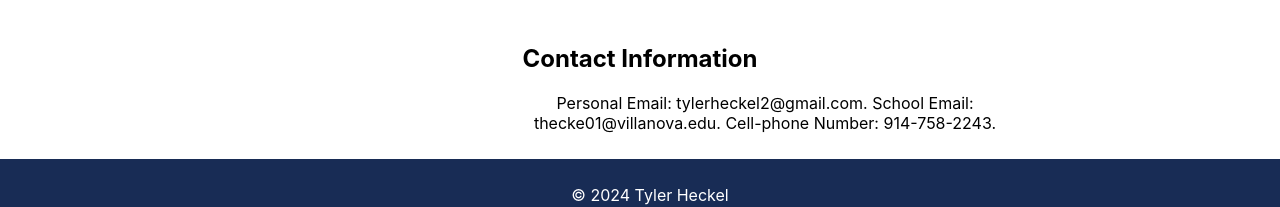
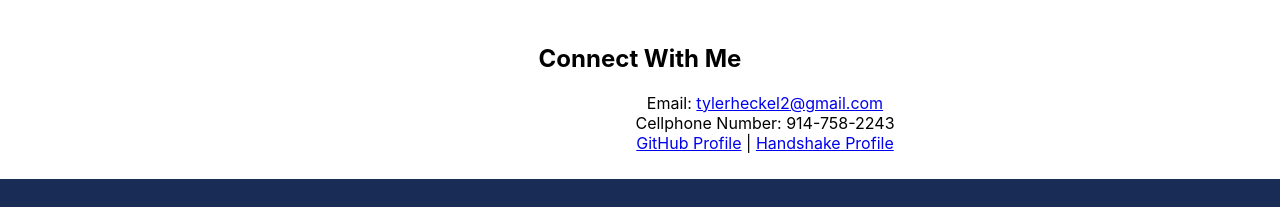
Before and after one commit to tylerheckel2/MyPortfolioWebsite, a React (Create React App) app in the folder my-portfolio/: page /home in a window 1280 px wide. Shown: the part 647-854 px from the top of the page. Built offline with nearby package versions, Linux system fonts and the light colour scheme.

Commit message:
Updated home and skills page info

```diff
--- a/my-portfolio/src/Home.js
+++ b/my-portfolio/src/Home.js
@@ -48,10 +48,10 @@ export default function HomePage() {
             my talent, professional experience, and project portfolio.
         </p>
         </div>
-        <h2>Contact Information</h2>
+        <h2>Connect With Me</h2>
         <div class ="typing-area">
         <p class ="typing-area">
-            Personal Email: tylerheckel2@gmail.com. School Email: thecke01@villanova.edu. Cell-phone Number: 914-758-2243.
+            Email: <a href="mailto:tylerheckel2@gmail.com">tylerheckel2@gmail.com</a><br></br>Cellphone Number: 914-758-2243<br></br><a href="https://github.com/tylerheckel2">GitHub Profile</a> | <a href="https://villanova.joinhandshake.com/stu/users/40794812">Handshake Profile</a>
         </p>
         </div>
       </section>
--- a/my-portfolio/src/Skills.js
+++ b/my-portfolio/src/Skills.js
@@ -64,7 +64,7 @@ export default function SkillsPage(){
         <tbody>
           <tr class ="td-typing-area">
             <td>Java, Javascript, C, C#, Python, HTML, CSS, Dart.</td>
-            <td>Git, GitHub, Eclipse, Visual Studio Code, Unity Game Engine, React, React Native, Unix, Firebase, Expo, JSON, JUnit, Bootstrap, Flutter, Android Studio, LucidChart, Trello, Excel, PowerPoint, Word.</td>
+            <td>Git, GitHub, Eclipse, Visual Studio Code, Unity Game Engine, React, React Native, Unix, Firebase, Expo, JSON, JUnit, Bootstrap, Flutter, Android Studio, LucidChart, Trello, Anchorpoint, Excel, PowerPoint, Word.</td>
             <td>Bilingual with Seal of Biliteracy and Proficiency in English and Spanish.</td>
           </tr>
           {/* <tr>
```
